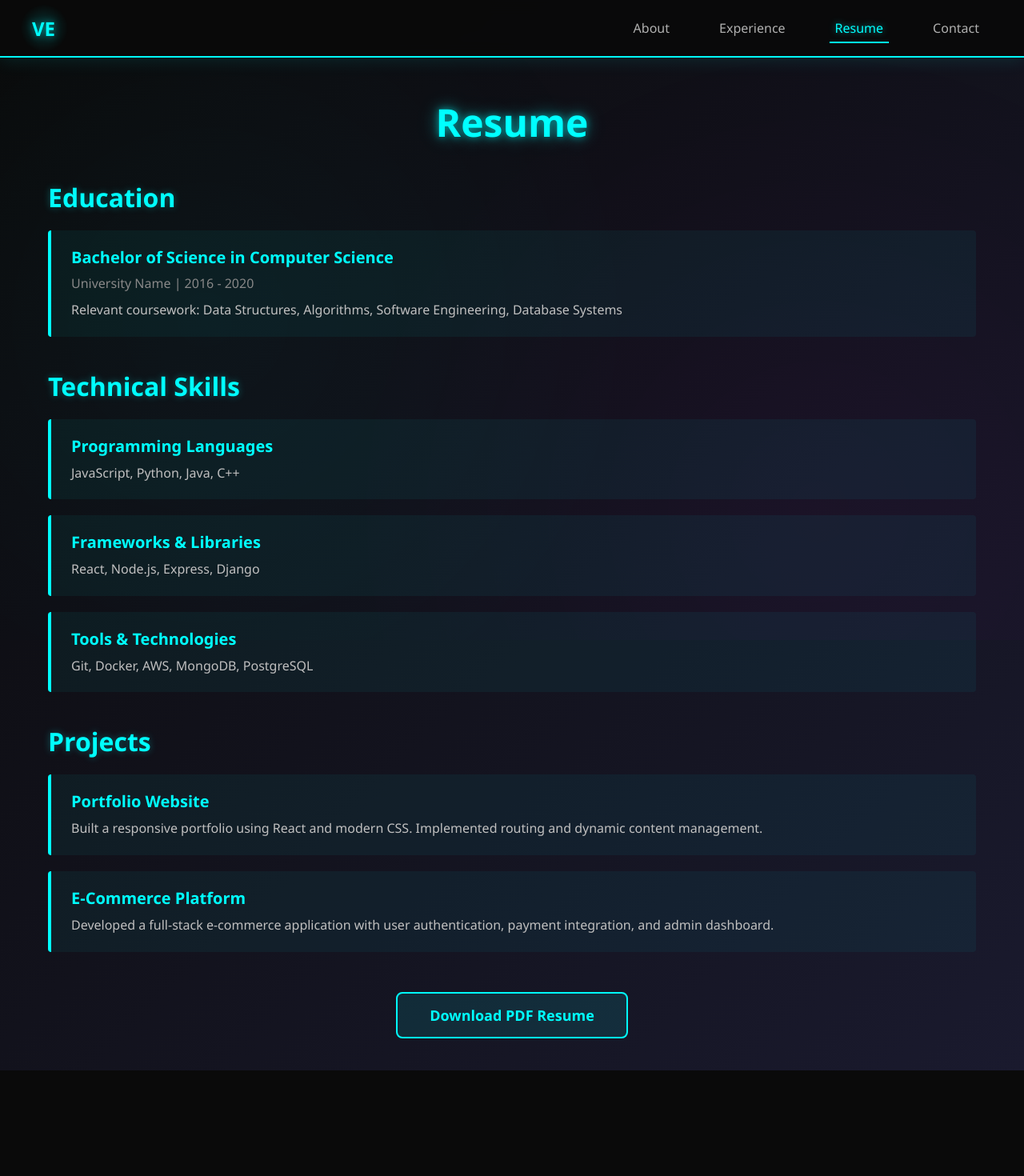
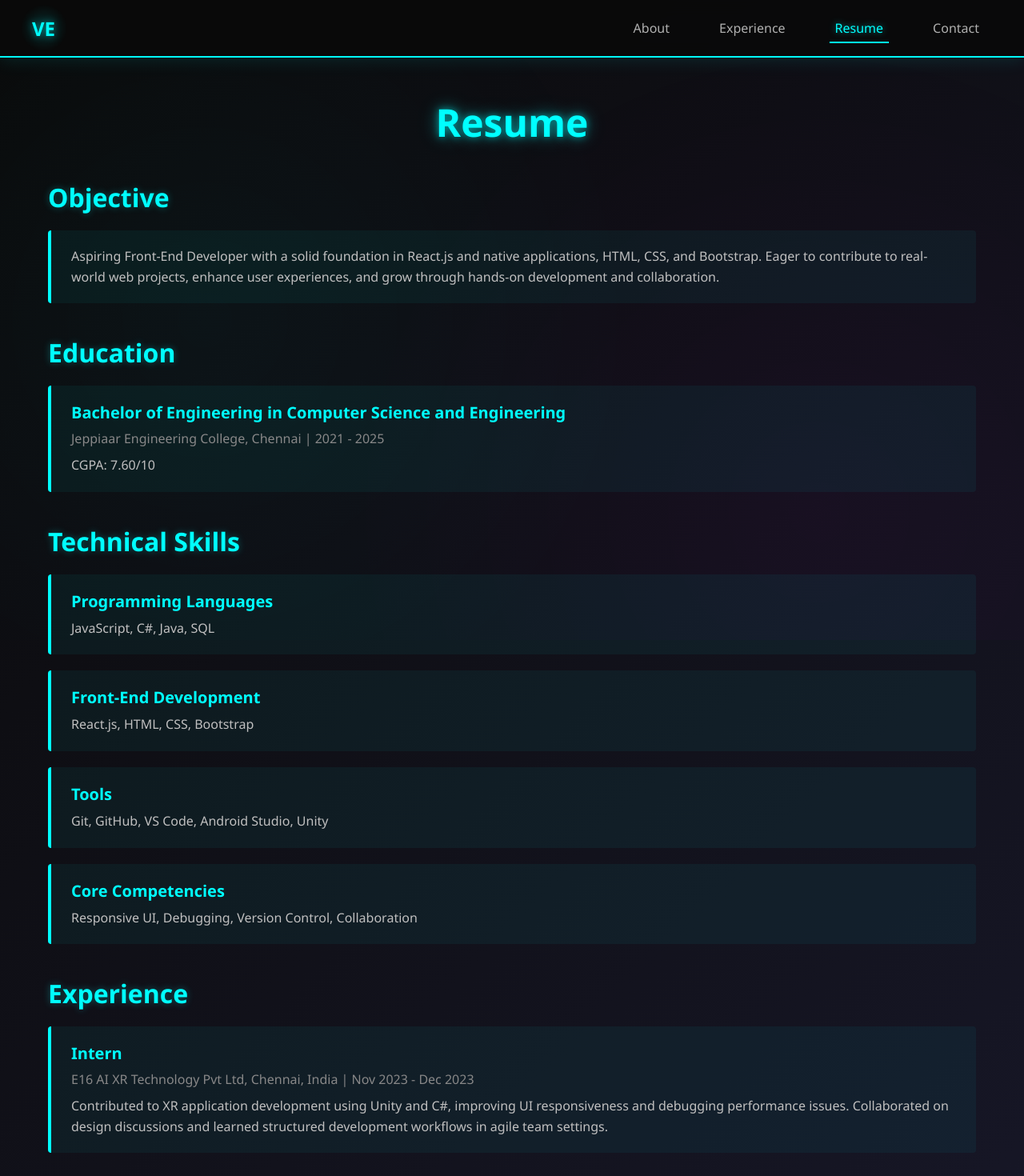
Before and after one commit to vishaleshwar01/portfolio, a React (Vite) app: page /resume in a window 1280 px wide. Shown: the top 1470 px of the page at 80% size. Before the commit the page ends 1338 px from the top, so only its background shows below. Built offline with nearby package versions, Linux system fonts and the light colour scheme.

Commit message:
resume updated

```diff
--- a/src/pages/About.jsx
+++ b/src/pages/About.jsx
@@ -10,21 +10,24 @@ function About() {
         <div className="content-section">
           <h2 className="section-title">About Me</h2>
           <p className="section-text">
-          I'm a developer who combines technical expertise with a passion for gaming and innovation.
+            Aspiring Front-End Developer with a solid foundation in React.js and native applications, HTML, CSS, and Bootstrap. Eager to contribute to real-world web projects, enhance user experiences, and grow through hands-on development and collaboration.
           </p>
           <p className="section-text">
-            My journey in technology has been driven by curiosity and a love for solving complex problems. When I'm not coding, you'll find me exploring the latest games, analyzing game mechanics, and drawing inspiration from the gaming world.
+            Currently pursuing Bachelor of Engineering in Computer Science and Engineering at Jeppiaar Engineering College, Chennai. Passionate about creating responsive and interactive user interfaces while continuously learning and improving my development skills.
           </p>
         </div>
         <div className="content-section">
           <h2 className="section-title">Skills</h2>
           <div className="skills-grid">
-            <div className="skill-card">React</div>
+            <div className="skill-card">React.js</div>
             <div className="skill-card">JavaScript</div>
-            <div className="skill-card">Node.js</div>
-            <div className="skill-card">Python</div>
+            <div className="skill-card">C#</div>
+            <div className="skill-card">Java</div>
             <div className="skill-card">HTML/CSS</div>
+            <div className="skill-card">Bootstrap</div>
+            <div className="skill-card">Unity</div>
             <div className="skill-card">Git</div>
+            <div className="skill-card">SQL</div>
           </div>
         </div>
       </div>
--- a/src/pages/Contact.jsx
+++ b/src/pages/Contact.jsx
@@ -38,15 +38,15 @@ function Contact() {
             <div className="contact-details">
               <div className="contact-item">
                 <span className="contact-label">Email:</span>
-                <span className="contact-value">vishal.eshwar@example.com</span>
+                <span className="contact-value">vinayakvishal02@gmail.com</span>
               </div>
               <div className="contact-item">
-                <span className="contact-label">LinkedIn:</span>
-                <span className="contact-value">linkedin.com/in/vishaleshwar</span>
+                <span className="contact-label">Phone:</span>
+                <span className="contact-value">+91 6385651445</span>
               </div>
               <div className="contact-item">
-                <span className="contact-label">GitHub:</span>
-                <span className="contact-value">github.com/vishaleshwar</span>
+                <span className="contact-label">Location:</span>
+                <span className="contact-value">Sholinganallur, Chennai-600119</span>
               </div>
             </div>
           </div>
--- a/src/pages/Resume.jsx
+++ b/src/pages/Resume.jsx
@@ -8,37 +8,76 @@ function Resume() {
           <span className="title-glow">Resume</span>
         </h1>
         <div className="resume-section">
+          <h2 className="section-title">Objective</h2>
+          <div className="resume-item">
+            <p className="resume-item-description">
+              Aspiring Front-End Developer with a solid foundation in React.js and native applications, HTML, CSS, and Bootstrap. Eager to contribute to real-world web projects, enhance user experiences, and grow through hands-on development and collaboration.
+            </p>
+          </div>
+        </div>
+        <div className="resume-section">
           <h2 className="section-title">Education</h2>
           <div className="resume-item">
-            <h3 className="resume-item-title">Bachelor of Science in Computer Science</h3>
-            <p className="resume-item-subtitle">University Name | 2016 - 2020</p>
-            <p className="resume-item-description">Relevant coursework: Data Structures, Algorithms, Software Engineering, Database Systems</p>
+            <h3 className="resume-item-title">Bachelor of Engineering in Computer Science and Engineering</h3>
+            <p className="resume-item-subtitle">Jeppiaar Engineering College, Chennai | 2021 - 2025</p>
+            <p className="resume-item-description">CGPA: 7.60/10</p>
           </div>
         </div>
         <div className="resume-section">
           <h2 className="section-title">Technical Skills</h2>
           <div className="resume-item">
             <h3 className="resume-item-title">Programming Languages</h3>
-            <p className="resume-item-description">JavaScript, Python, Java, C++</p>
+            <p className="resume-item-description">JavaScript, C#, Java, SQL</p>
           </div>
           <div className="resume-item">
-            <h3 className="resume-item-title">Frameworks & Libraries</h3>
-            <p className="resume-item-description">React, Node.js, Express, Django</p>
+            <h3 className="resume-item-title">Front-End Development</h3>
+            <p className="resume-item-description">React.js, HTML, CSS, Bootstrap</p>
           </div>
           <div className="resume-item">
-            <h3 className="resume-item-title">Tools & Technologies</h3>
-            <p className="resume-item-description">Git, Docker, AWS, MongoDB, PostgreSQL</p>
+            <h3 className="resume-item-title">Tools</h3>
+            <p className="resume-item-description">Git, GitHub, VS Code, Android Studio, Unity</p>
+          </div>
+          <div className="resume-item">
+            <h3 className="resume-item-title">Core Competencies</h3>
+            <p className="resume-item-description">Responsive UI, Debugging, Version Control, Collaboration</p>
+          </div>
+        </div>
+        <div className="resume-section">
+          <h2 className="section-title">Experience</h2>
+          <div className="resume-item">
+            <h3 className="resume-item-title">Intern</h3>
+            <p className="resume-item-subtitle">E16 AI XR Technology Pvt Ltd, Chennai, India | Nov 2023 - Dec 2023</p>
+            <p className="resume-item-description">
+              Contributed to XR application development using Unity and C#, improving UI responsiveness and debugging performance issues. Collaborated on design discussions and learned structured development workflows in agile team settings.
+            </p>
           </div>
         </div>
         <div className="resume-section">
           <h2 className="section-title">Projects</h2>
           <div className="resume-item">
-            <h3 className="resume-item-title">Portfolio Website</h3>
-            <p className="resume-item-description">Built a responsive portfolio using React and modern CSS. Implemented routing and dynamic content management.</p>
+            <h3 className="resume-item-title">Smart Recruitment System</h3>
+            <p className="resume-item-description">Developed responsive interfaces for job postings and recruitment metrics using structured front-end design and interactive layouts.</p>
           </div>
           <div className="resume-item">
-            <h3 className="resume-item-title">E-Commerce Platform</h3>
-            <p className="resume-item-description">Developed a full-stack e-commerce application with user authentication, payment integration, and admin dashboard.</p>
+            <h3 className="resume-item-title">Mismatch 2D Game</h3>
+            <p className="resume-item-description">Built a 2D puzzle game in Unity using C#, featuring card-matching mechanics, scoring, and save/load systems to enhance gameplay.</p>
+          </div>
+          <div className="resume-item">
+            <h3 className="resume-item-title">AR Image Tracking Application</h3>
+            <p className="resume-item-description">Developed an AR application in Unity and C# that detects images in real-world environments and overlays 3D models dynamically.</p>
+          </div>
+        </div>
+        <div className="resume-section">
+          <h2 className="section-title">Certifications</h2>
+          <div className="resume-item">
+            <p className="resume-item-description">
+              Java and C++ Programming - Udemy<br/>
+              Learn C# An Introduction for Beginners - Udemy<br/>
+              Python with Django - Udemy<br/>
+              MongoDB Node.js Developer Path - SmartBridge<br/>
+              Journey to Cloud: Envisioning Your Solution - IBM SkillBuild<br/>
+              React development - ACTE Technologies (Under learning)
+            </p>
           </div>
         </div>
         <div className="download-section">
--- a/src/pages/WorkExperience.jsx
+++ b/src/pages/WorkExperience.jsx
@@ -3,22 +3,11 @@ import '../styles/Page.css'
 function WorkExperience() {
   const experiences = [
     {
-      title: 'Software Developer',
-      company: 'Tech Company',
-      period: '2022 - Present',
-      description: 'Developed and maintained web applications using React and Node.js. Collaborated with cross-functional teams to deliver high-quality software solutions.'
-    },
-    {
-      title: 'Junior Developer',
-      company: 'Startup Inc',
-      period: '2020 - 2022',
-      description: 'Built responsive web interfaces and implemented RESTful APIs. Participated in code reviews and agile development processes.'
-    },
-    {
       title: 'Intern',
-      company: 'Dev Studio',
-      period: '2019 - 2020',
-      description: 'Assisted in frontend development tasks and learned industry best practices. Contributed to team projects and gained hands-on experience.'
+      company: 'E16 AI XR Technology Pvt Ltd',
+      location: 'Chennai, India',
+      period: 'Nov 2023 - Dec 2023',
+      description: 'Contributed to XR application development using Unity and C#, improving UI responsiveness and debugging performance issues. Collaborated on design discussions and learned structured development workflows in agile team settings.'
     }
   ]
 
@@ -36,6 +25,7 @@ function WorkExperience() {
                 <span className="experience-period">{exp.period}</span>
               </div>
               <h3 className="experience-company">{exp.company}</h3>
+              {exp.location && <p className="experience-location">{exp.location}</p>}
               <p className="experience-description">{exp.description}</p>
             </div>
           ))}
--- a/src/styles/Page.css
+++ b/src/styles/Page.css
@@ -132,6 +132,12 @@
   text-shadow: 0 0 10px rgba(255, 0, 255, 0.3);
 }
 
+.experience-location {
+  font-size: 14px;
+  color: #888;
+  margin: 5px 0;
+}
+
 .experience-description {
   font-size: 16px;
   line-height: 1.6;
```
